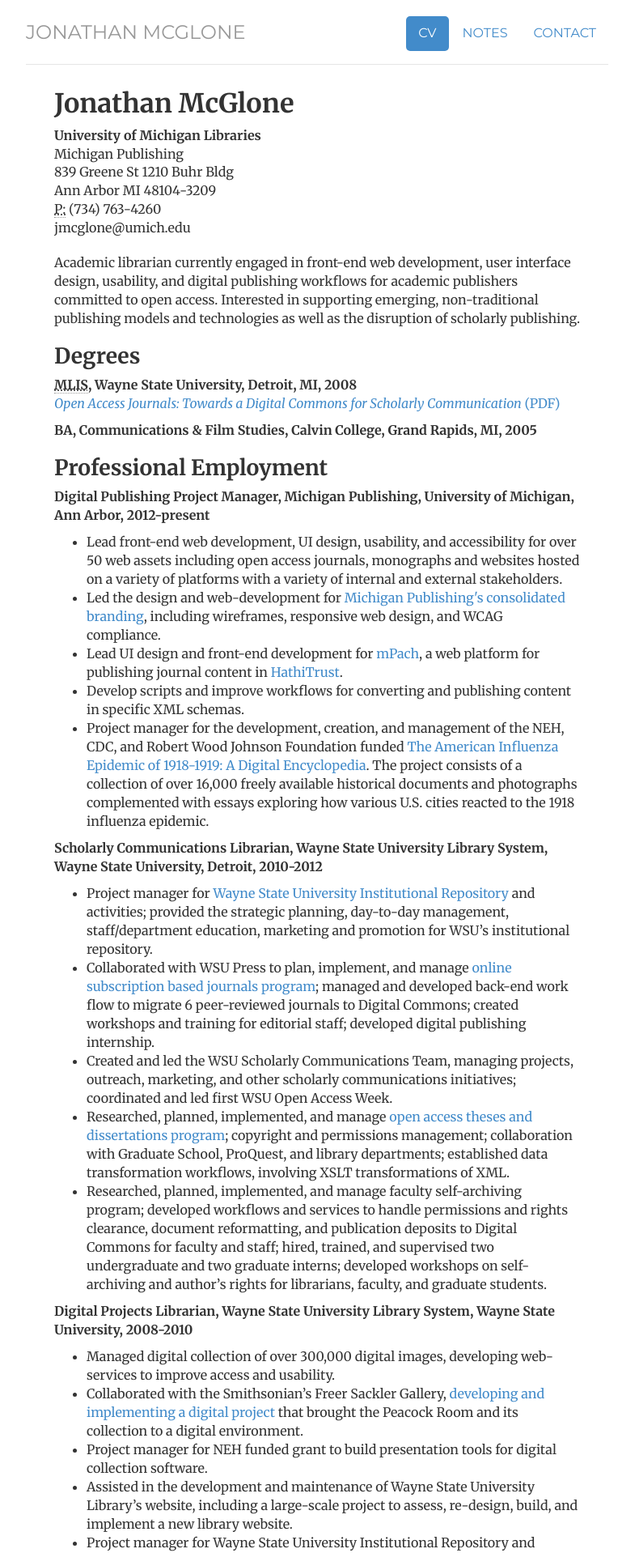
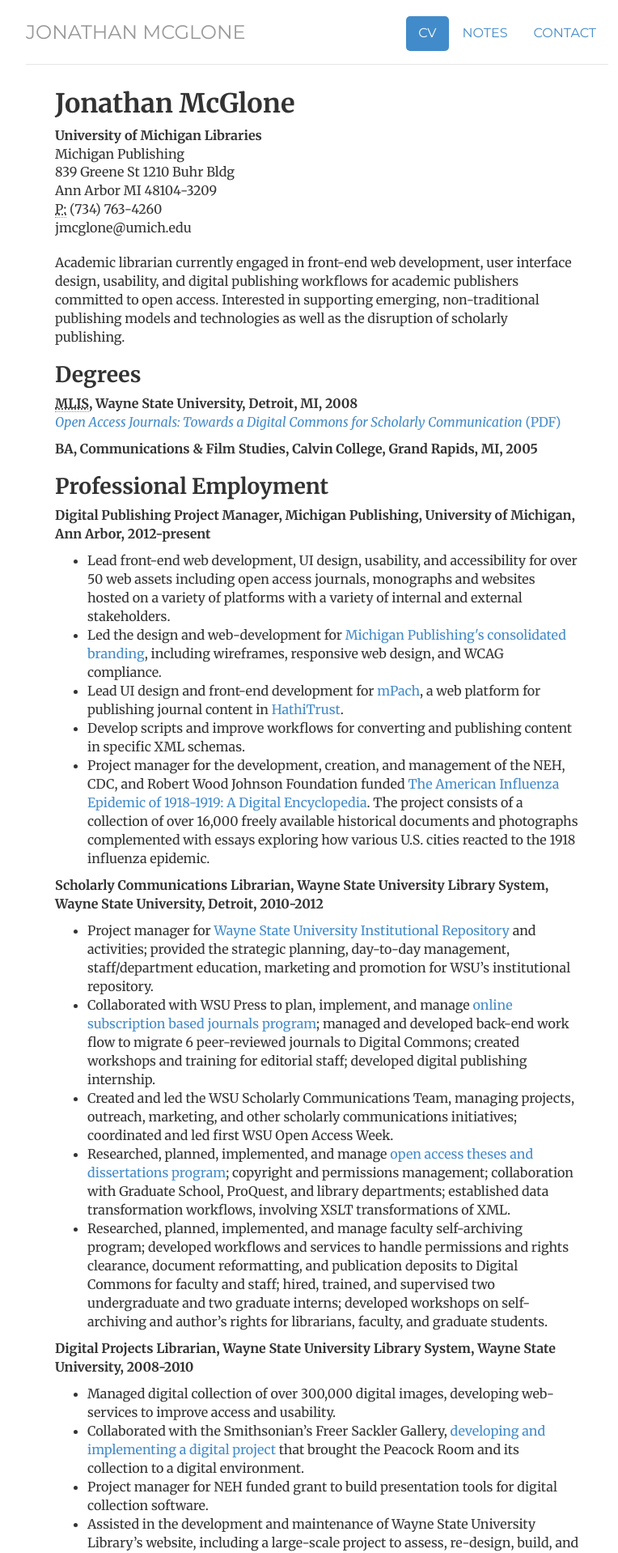
Before and after one commit to jmcglone/jmcglone.github.io, a Jekyll site: the page built from cv/index.html, in a window 1280 px wide. Shown: the top 1918 px of the page at 81% size, without its empty margins (248-1012 px from the left). Built offline with Jekyll 4.4.1, drawn with Linux system fonts in a browser that asks for light colours.

Commit message:
Update style.css
change 650px to 90% width for cv

```diff
--- a/css/style.css
+++ b/css/style.css
@@ -49,7 +49,7 @@
 .clear { clear: both; height: 20px; }
 
 /* CV */
-.cv {line-height: 23px; width: 650px; margin: 0 auto;}
+.cv {line-height: 23px; width: 90%; margin: 0 auto;}
 .cv li { line-height: 23px; }
 .cv h2 { font-size: 26.5px; }
 .cv h1 { font-size: 32.5px; }
```
